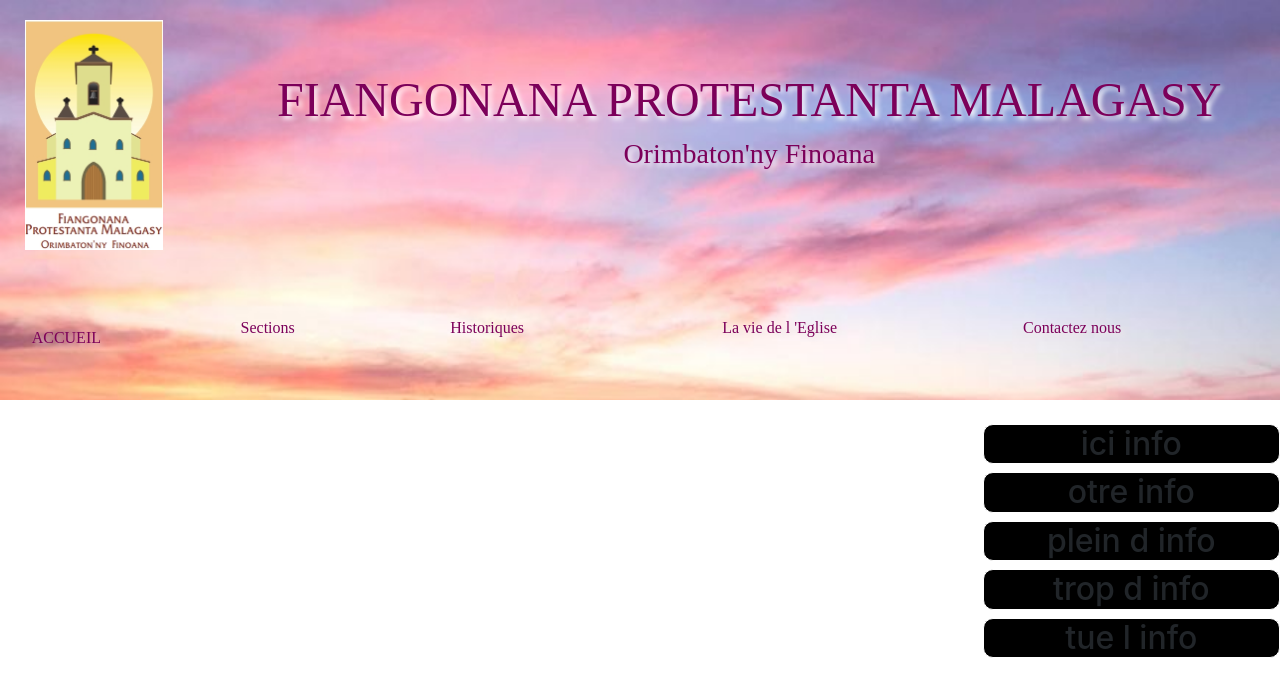
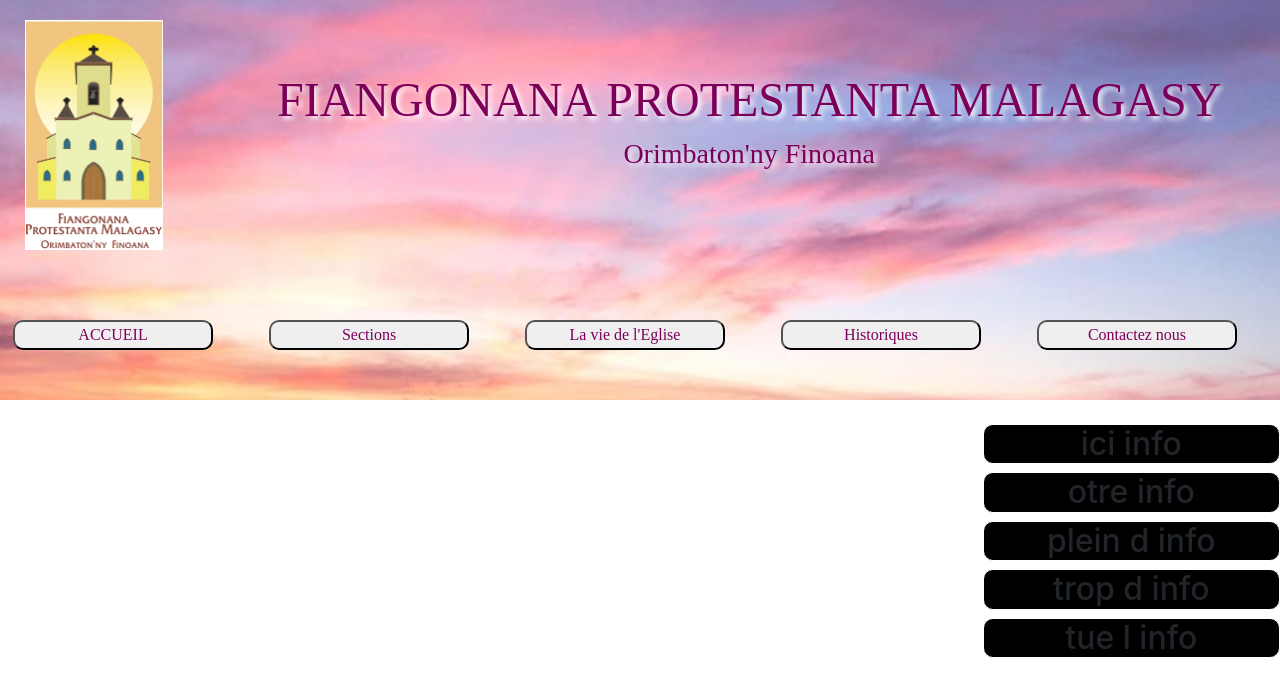
Before and after one commit to nivorako/siteEglisePuisieux, a React (Create React App) app: page / in a window 1280 px wide. Shown: the top 696 px of the page. Built offline with nearby package versions, Linux system fonts and the light colour scheme.

Commit message:
mise en place bouton

```diff
--- a/src/components/boutonGroup.js
+++ b/src/components/boutonGroup.js
@@ -3,14 +3,10 @@ import './componentStyle/boutonGroup.css'
 
 function BoutonGroup() {
     return (
-        <div>
             <nav>
-                <div className="logo">
-                    <a href="./contenu1">ACCUEIL</a>
-                </div>
-                <div className="nav-links">
+                <button href="./contenu1">ACCUEIL</button>
                 <div className='dropdown'>
-                        <a href="#">Sections</a>
+                    <button href="#">Sections</button>
                     <div className="dropdown-content">
                         <a href="#">Ecole du dimanche</a>
                         <a href="#">Jeunes chrétiens</a>
@@ -20,12 +16,18 @@ function BoutonGroup() {
                         <a href="#">Musique</a>
                     </div>
                 </div>
-                    <a href="#">Historiques</a>
-                    <a href="#">La vie de l 'Eglise</a>
-                    <a href="#">Contactez nous</a>
+                <div className='dropdown'>
+                    <button href="#">La vie de l'Eglise</button>
+                    <div className="dropdown-content">
+                        <a href="#">ConfCall Biblique</a>
+                        <a href="#">Programme du dimanche</a>
+                        <a href="#">Zavatra Hafa</a>
+                        <a href="#">Fenoy ny Banga</a>
                     </div>
+                </div>
+                <button href="#">Historiques</button>
+                <button href="#">Contactez nous</button>
             </nav>
-        </div>
     )
 }
 
--- a/src/components/componentStyle/boutonGroup.css
+++ b/src/components/componentStyle/boutonGroup.css
@@ -7,28 +7,19 @@ nav{
     height: 100px;
 }
 
-nav div a{
+button{
     width: 200px;
-    transition: all 1s;
-    padding-bottom: 10px;
-    color: #7c005A;
-}
-a:hover{
     border-radius: 10px;
-    box-shadow: 3px 3px 5px black;
-    text-decoration: none;
-    color:  #7C005A;
+    color: #7C005A;
 }
 
-.nav-links{
-    color: #7C005A;
-    width: 80%;
-    display: flex;
-    justify-content: space-around;
+a:hover{
+    text-decoration: none;
+    box-shadow: 3px 3px 5px black;
 }
 
 .dropdown-content{
-    padding-top: 25px;
+    padding-top: 10px;
     margin-left: -20px;
     display: none;
     position: absolute;
@@ -36,10 +27,13 @@ a:hover{
 }
 .dropdown-content a{
     padding-top: 10px;
+    margin-top: 10px;
     padding-left: 10px;
+    color: #7C005A;
     background-color: #f3edf0;
+    border-radius: 10px;
     height: 50px;
-    width: 200px;
+    width: 250px;
     display: flex;
     flex-direction: column;
     justify-content: start;
```
Also changed, not shown: 1 other file (tests, documents, lock files or other folders). Lines whose indentation alone changed are shown as unchanged.
